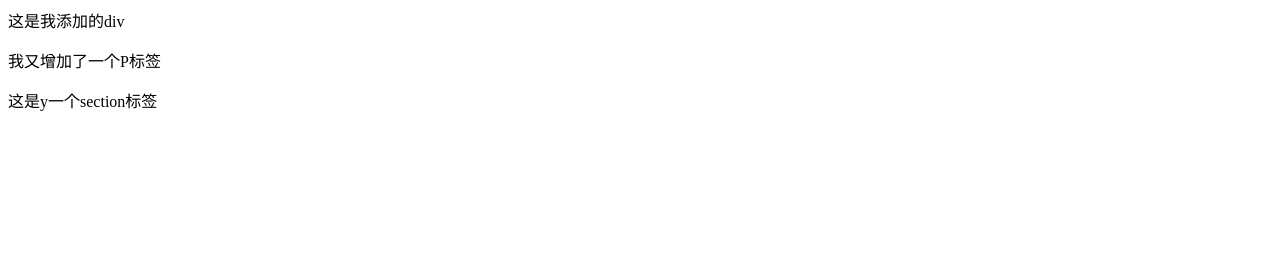
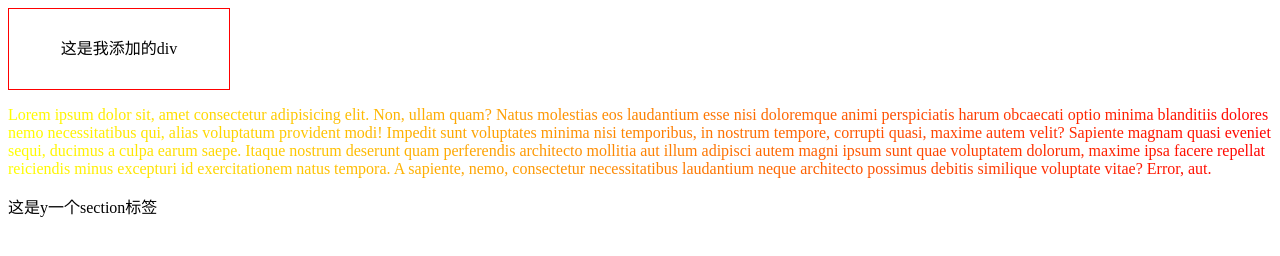
Before and after one commit to easonpin-han/jstest, a plain HTML site: page index.html in a window 1280 px wide. Drawn offline with Linux system fonts and the light colour scheme.

Commit message:
修改index.css和index.html里面的内容

```diff
--- a/index.css
+++ b/index.css
@@ -1,8 +1,13 @@
 div {
-    width: 100px;
+    width: 200px;
     height: 60px;
     line-height: 60px;
     border: 1px solid red;
     padding: 10px;
     text-align: center;
 }
+p {
+    background-image:-webkit-linear-gradient(right,red,#fd8403,yellow);
+    -webkit-background-clip:text;
+    -webkit-text-fill-color:transparent;
+}
--- a/index.html
+++ b/index.html
@@ -4,11 +4,12 @@
     <meta charset="UTF-8">
     <meta name="viewport" content="width=device-width, initial-scale=1.0">
     <meta http-equiv="X-UA-Compatible" content="ie=edge">
+    <link rel="stylesheet" href="index.css">
     <title>Document</title>
 </head>
 <body>
     <div>这是我添加的div</div>
-    <p>我又增加了一个P标签</p>
+    <p>Lorem ipsum dolor sit, amet consectetur adipisicing elit. Non, ullam quam? Natus molestias eos laudantium esse nisi doloremque animi perspiciatis harum obcaecati optio minima blanditiis dolores nemo necessitatibus qui, alias voluptatum provident modi! Impedit sunt voluptates minima nisi temporibus, in nostrum tempore, corrupti quasi, maxime autem velit? Sapiente magnam quasi eveniet sequi, ducimus a culpa earum saepe. Itaque nostrum deserunt quam perferendis architecto mollitia aut illum adipisci autem magni ipsum sunt quae voluptatem dolorum, maxime ipsa facere repellat reiciendis minus excepturi id exercitationem natus tempora. A sapiente, nemo, consectetur necessitatibus laudantium neque architecto possimus debitis similique voluptate vitae? Error, aut.</p>
     <section>这是y一个section标签</section>
 </body>
 </html>
```
